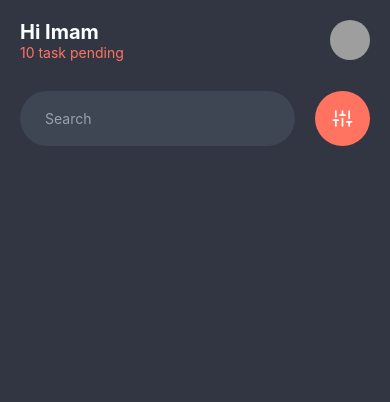
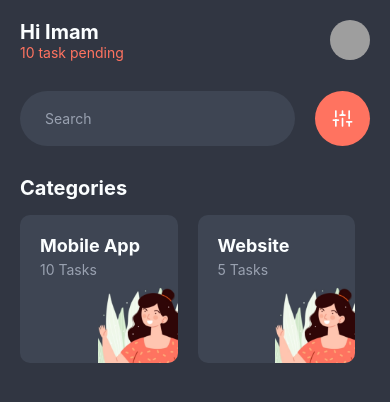
Before and after one commit to imamsutono/todolist-rn, a React Native app: screen / in a window 390 px wide. Shown: the top 402 px of the page. Built offline with nearby package versions, Linux system fonts and the light colour scheme; grey boxes are pictures that could not be loaded.

Commit message:
add categories

```diff
--- /dev/null
+++ b/src/components/Row.js
@@ -0,0 +1,17 @@
+import React from 'react';
+import { StyleSheet, View } from 'react-native';
+
+const Row = ({ children }) => (
+  <View style={styles.container}>
+    {children}
+  </View>
+);
+
+const styles = StyleSheet.create({
+  container: {
+    flexDirection: 'row',
+    columnGap: 20
+  }
+});
+
+export default Row;
--- /dev/null
+++ b/src/components/index.js
@@ -0,0 +1,7 @@
+import Row from "./Row";
+import Card from "./Card";
+
+export {
+  Row,
+  Card
+};
--- /dev/null
+++ b/src/screens/Home/Categories.js
@@ -0,0 +1,85 @@
+import React from 'react';
+import { View, Text, StyleSheet, Image } from 'react-native';
+import { Row } from '../../components';
+import colors from '../../constants/colors';
+
+const Categories = () => (
+  <View style={styles.container}>
+    <Text style={styles.sectionTitle}>
+      Categories
+    </Text>
+
+    <Row>
+      <View style={styles.card}>
+        <View style={styles.body}>
+          <Text style={styles.title}>
+            Mobile App
+          </Text>
+          <Text style={styles.subtitle}>
+            10 Tasks
+          </Text>
+        </View>
+
+        <Image
+          style={styles.thumbnail}
+          source={require('../../../assets/mobile.png')}
+        />
+      </View>
+
+      <View style={styles.card}>
+        <View style={styles.body}>
+          <Text style={styles.title}>
+            Website
+          </Text>
+          <Text style={styles.subtitle}>
+            5 Tasks
+          </Text>
+        </View>
+
+        <Image
+          style={styles.thumbnail}
+          source={require('../../../assets/mobile.png')}
+        />
+      </View>
+    </Row>
+  </View>
+);
+
+const styles = StyleSheet.create({
+  container: {
+    marginTop: 30,
+  },
+  sectionTitle: {
+    fontSize: 20,
+    color: colors.white,
+    fontWeight: 'bold',
+    marginBottom: 15,
+  },
+  card: {
+    backgroundColor: colors.grey,
+    borderRadius: 10,
+    width: '45%',
+    overflow: 'hidden'
+  },
+  body: {
+    marginTop: 20,
+    marginStart: 20,
+    marginEnd: 20,
+  },
+  title: {
+    color: colors.white,
+    fontSize: 18,
+    fontWeight: 'bold'
+  },
+  subtitle: {
+    color: colors.light,
+    marginVertical: 5,
+  },
+  thumbnail: {
+    width: 80,
+    height: 80,
+    alignSelf: 'flex-end',
+  }
+});
+
+export default Categories;
--- a/src/screens/Home/HomeScreen.js
+++ b/src/screens/Home/HomeScreen.js
@@ -2,6 +2,7 @@ import React from 'react';
 import { View, StyleSheet } from 'react-native';
 import colors from '../../constants/colors';
 import layouts from '../../constants/layouts';
+import Categories from './Categories';
 import Header from './Header';
 import Search from './Search';
 
@@ -10,6 +11,8 @@ const HomeScreen = () => {
     <View style={styles.container}>
       <Header />
       <Search />
+
+      <Categories />
     </View>
   );
 };
```
Also changed, not shown: assets/mobile.png (added).
